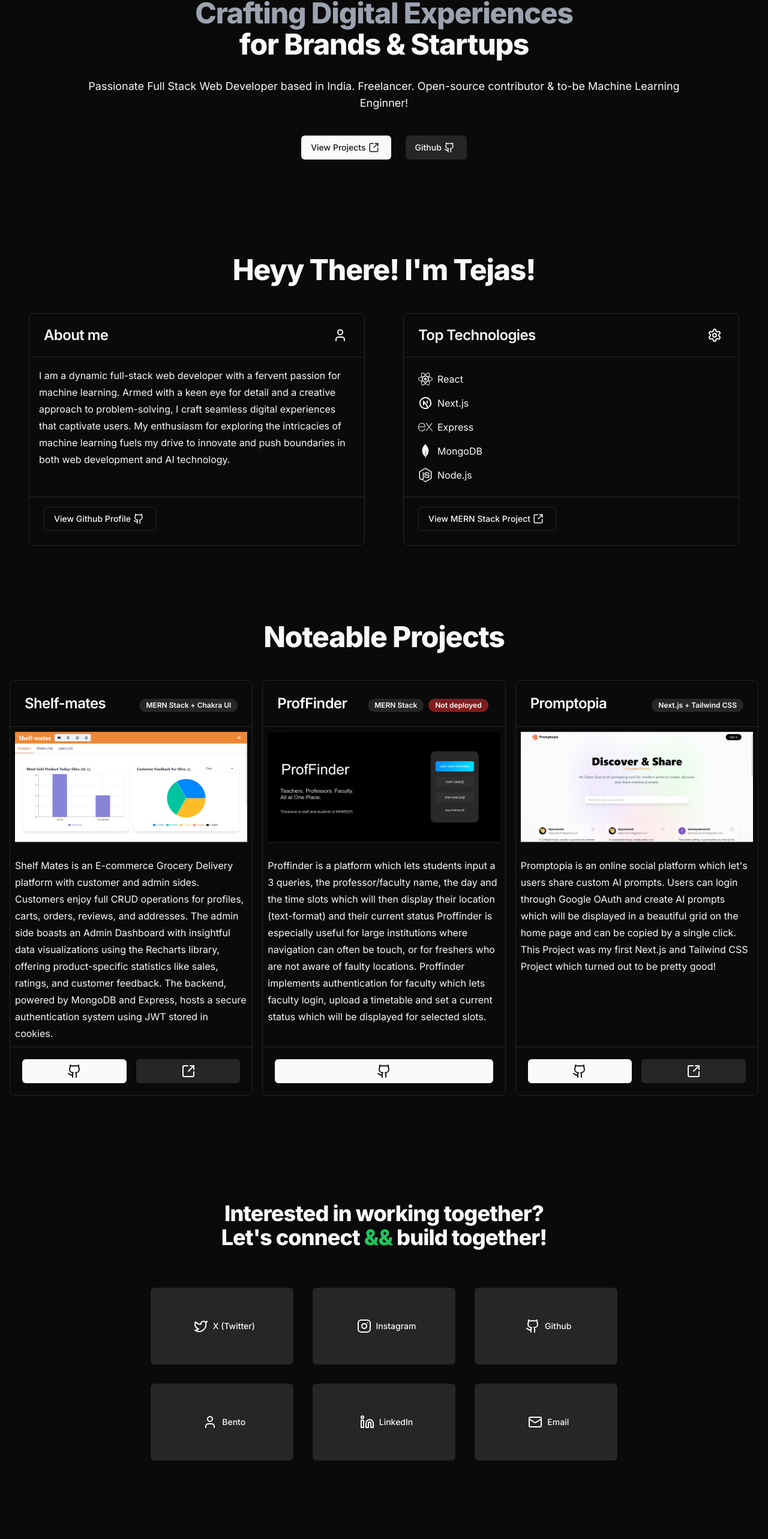
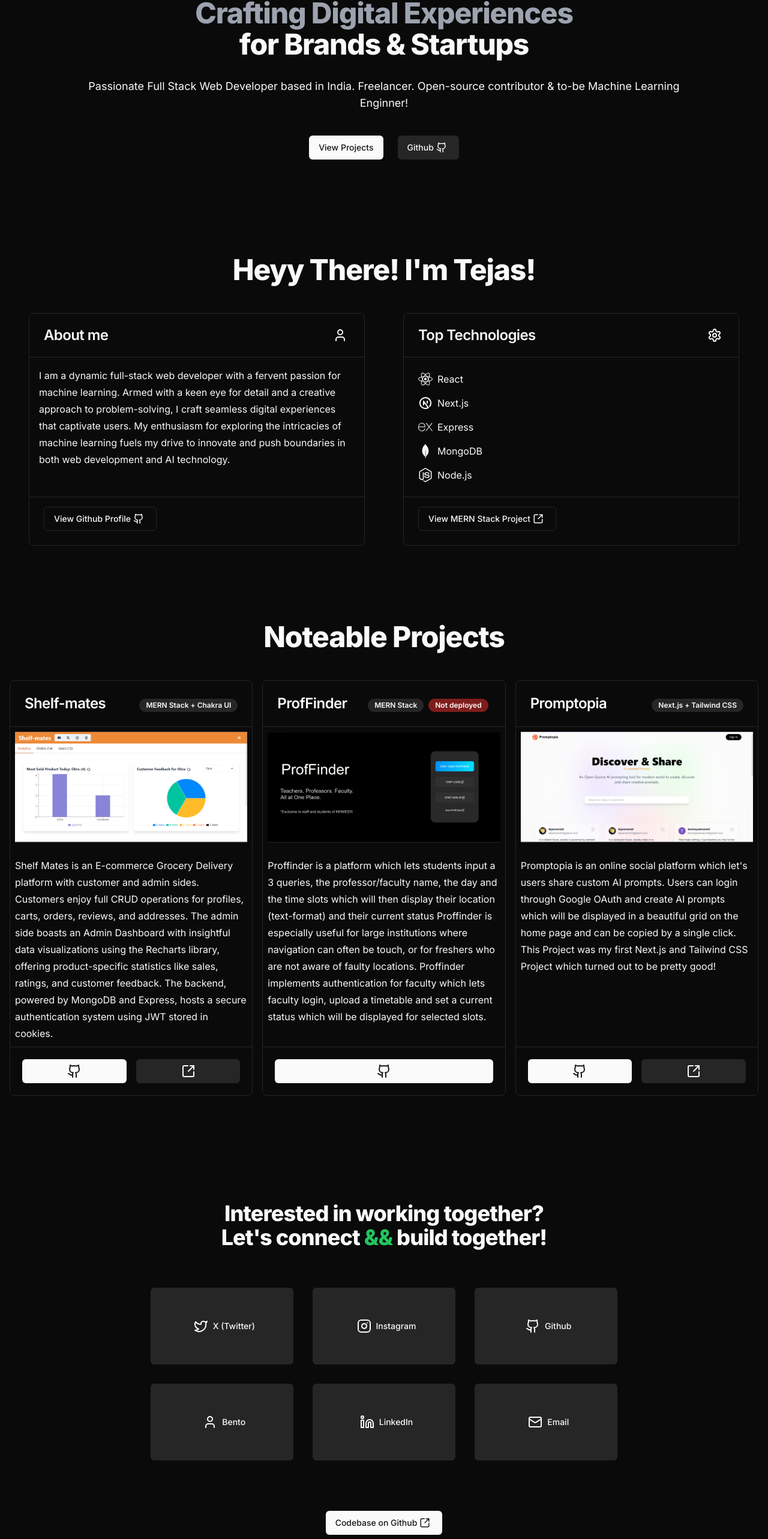
Before and after one commit to Goldfish7718/personal-portfolio-2, a Next.js app: page / in a window 1280 px wide. Shown: the part 211-2777 px from the top of the page at 60% size. Before the commit the page ends 2710 px from the top, so only its background shows below. Built offline with nearby package versions, Linux system fonts and the light colour scheme.

Commit message:
feat:✅ Add Footer & Minor bug fixes;

```diff
--- a/components/Hero.tsx
+++ b/components/Hero.tsx
@@ -18,6 +18,7 @@
 import { SiExpress, SiMongodb } from 'react-icons/si'
 import Image from 'next/image'
 import { Badge } from './ui/badge'
+import { scrollToElement } from './Navbar'
 
 const Hero = () => {
 
@@ -39,7 +40,7 @@
             </div>
 
             <div className='mt-6 mx-8 flex flex-row mb-20'>
-                <Button className='mx-3 w-50'>View Projects <ArrowUpRightFromSquare size={18} className='mx-1' /></Button>
+                <Button className='mx-3 w-50' onClick={() => scrollToElement('projects')}>View Projects</Button>
                 <Button className='mx-3 w-50' variant='secondary' onClick={() => router.push('https://github.com/goldfish7718')}>Github <Github size={18} className='mx-1' /></Button>
             </div>
 
@@ -161,8 +162,8 @@
             </div>
 
             {/* SOCIALS */}
-            <div className='mt-10 sm:mt-20 text-center' id='socials'>
-                <div className='mx-4 sm:mx-16'>
+            <div className='text-center pt-20' id='socials'>
+                <div className='mx-2 sm:mx-16'>
                     <h1 className='text-3xl sm:text-4xl'>
                         Interested in working together?
                         <br />
@@ -179,6 +180,16 @@
                     <Button className='p-8 m-2 sm:m-4 sm:p-16' variant='secondary' onClick={() => router.push('mailto:tejasnanoti2@gmail.com')}><Mail className='mx-2' /> Email</Button>
                 </div>
             </div>
+
+            <div className='flex justify-center items-center mt-5 mb-10'>
+                <Button className='flex flex-row'>Codebase on Github <ArrowUpRightFromSquare size={18} className='mx-1' /></Button>
+            </div>
+
+            {/* FOOTER */}
+            <Separator />
+            <div className='p-4'>
+                <p>Made With &lt;3 by Tejas</p>
+            </div>
         </div>
     </>
   )
--- a/components/Navbar.tsx
+++ b/components/Navbar.tsx
@@ -19,14 +19,14 @@
 import { ModeToggle } from "./mode-toggle"
 import { Separator } from "./ui/separator"
 
+export const scrollToElement = (id: string) => {
+    const element = document.getElementById(id);
+    if (element) {
+    element.scrollIntoView({ behavior: 'smooth' });
+    };
+  };
+
 const Navbar = () => {
-
-    const scrollToElement = (id: string) => {
-        const element = document.getElementById(id);
-        if (element) {
-        element.scrollIntoView({ behavior: 'smooth' });
-        }; // Empty dependency array ensures the effect runs only once after the component mounts
-      };
 
   return (
     <>
@@ -41,6 +41,7 @@
                     <SheetContent>
                         <div className="mt-5">
                             <SheetClose>
+                                <Button variant='outline' className="m-2 w-full" onClick={() => scrollToElement('home')}>Home</Button>
                                 <Button variant='outline' className="m-2 w-full" onClick={() => scrollToElement('about-me')}>About me</Button>
                                 <Button variant='outline' className="m-2 w-full" onClick={() => scrollToElement('projects')}>Projects</Button>
                                 <Button variant='outline' className="m-2 w-full" onClick={() => scrollToElement('socials')}>Get in touch!</Button>
```
